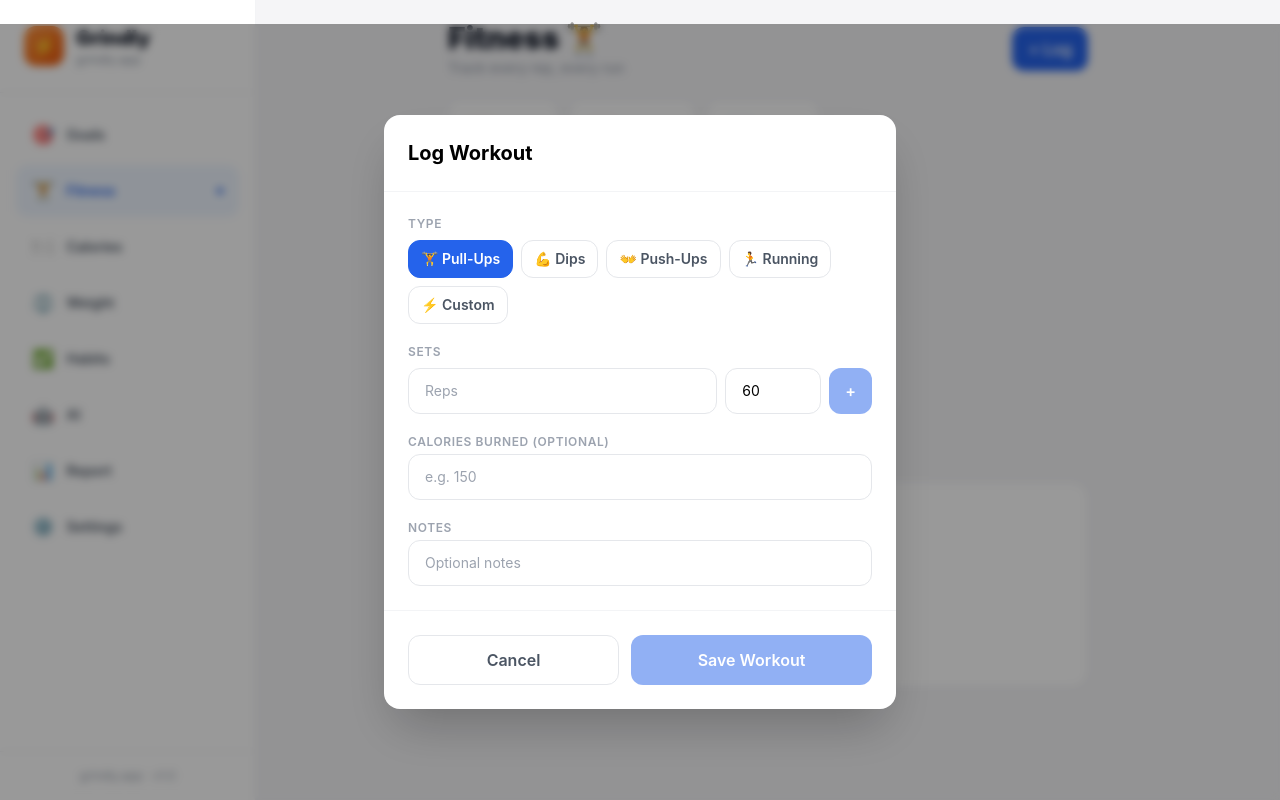
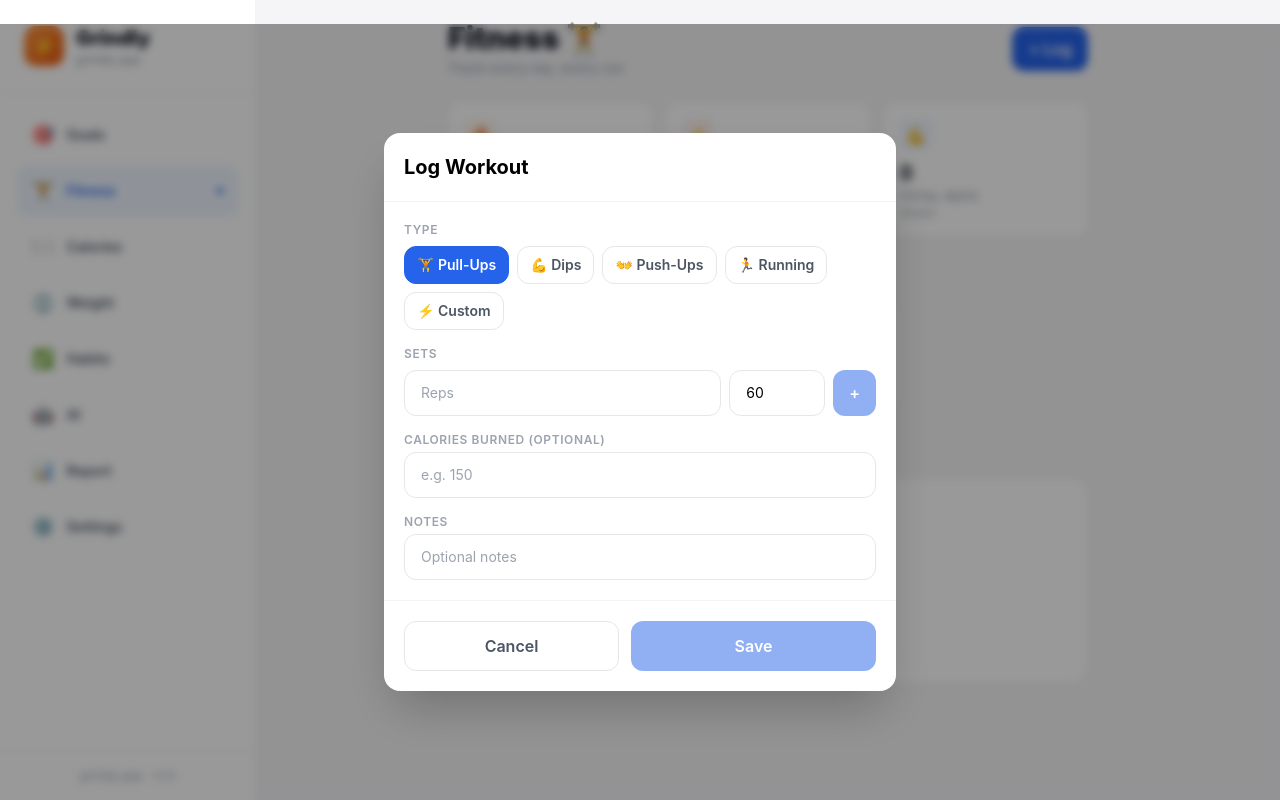
Before and after one commit to aminayawork-tech/Grindly, a Next.js app in the folder web/: page /fitness in a window 1280 px wide. Both pictures are taken after a click on the button "+ Log". Built offline with nearby package versions, Linux system fonts and the light colour scheme.

Commit message:
fix: stat cards to 3-col grid on fitness page

```diff
--- a/web/app/fitness/page.tsx
+++ b/web/app/fitness/page.tsx
@@ -76,7 +76,7 @@ export default function FitnessPage() {
         <button onClick={() => setShowLog(true)} className="btn-primary">+ Log</button>
       </div>
 
-      <div className="flex gap-3 overflow-x-auto pb-1">
+      <div className="grid grid-cols-3 gap-3">
         <StatCard label="Workouts" value={`${weeklyWorkouts}`} subtitle="this week" emoji="🔥" color="orange" />
         <StatCard label="Cals Burned" value={`${Math.round(totalCalories)}`} subtitle="recent" emoji="⚡" color="red" />
         <StatCard label="Total Reps" value={`${totalReps}`} subtitle="recent" emoji="💪" color="blue" />
@@ -114,13 +114,13 @@ export default function FitnessPage() {
               const t = WORKOUT_TYPES.find(x => x.id === w.type);
               const totalReps = w.sets.reduce((s, x) => s + x.reps, 0);
               return (
-                <div key={w.id} className="card-sm flex items-center gap-4">
-                  <div className="w-12 h-12 bg-orange-50 rounded-xl flex items-center justify-center text-2xl flex-shrink-0">
+                <div key={w.id} className="card-sm flex items-center gap-3">
+                  <div className="w-10 h-10 bg-orange-50 rounded-xl flex items-center justify-center text-xl flex-shrink-0">
                     {t?.emoji ?? '⚡'}
                   </div>
                   <div className="flex-1 min-w-0">
-                    <div className="font-semibold text-gray-900">{t?.label ?? 'Custom'}</div>
-                    <div className="text-sm text-gray-400 mt-0.5">
+                    <div className="font-semibold text-gray-900 text-sm">{t?.label ?? 'Custom'}</div>
+                    <div className="text-xs text-gray-400 mt-0.5 truncate">
                       {w.sets.length > 0 && `${w.sets.length} sets · ${totalReps} reps`}
                       {w.distance ? ` · ${w.distance.toFixed(2)} mi` : ''}
                       {w.pace ? ` · ${w.pace.toFixed(1)} min/mi` : ''}
@@ -142,11 +142,10 @@ export default function FitnessPage() {
       {showLog && (
         <div className="fixed inset-0 bg-black/40 backdrop-blur-sm z-50 flex items-end sm:items-center justify-center p-4">
           <div className="bg-white rounded-2xl w-full max-w-lg shadow-2xl">
-            <div className="p-6 border-b border-gray-100">
+            <div className="p-5 border-b border-gray-100">
               <h2 className="text-xl font-bold">Log Workout</h2>
             </div>
-            <div className="p-6 space-y-5 max-h-[70vh] overflow-y-auto">
-              {/* Type picker */}
+            <div className="p-5 space-y-4 max-h-[75vh] overflow-y-auto">
               <div>
                 <label className="label mb-2 block">Type</label>
                 <div className="flex gap-2 flex-wrap">
@@ -166,11 +165,11 @@ export default function FitnessPage() {
                 <>
                   <div className="grid grid-cols-2 gap-3">
                     <div>
-                      <label className="label mb-1 block">Distance (miles)</label>
+                      <label className="label mb-1 block">Distance (mi)</label>
                       <input className="input" type="number" step="0.01" placeholder="3.1" value={distance} onChange={e => setDistance(e.target.value)} />
                     </div>
                     <div>
-                      <label className="label mb-1 block">Avg Pace (min/mi)</label>
+                      <label className="label mb-1 block">Pace (min/mi)</label>
                       <input className="input" type="number" step="0.1" placeholder="9.5" value={pace} onChange={e => setPace(e.target.value)} />
                     </div>
                   </div>
@@ -213,9 +212,9 @@ export default function FitnessPage() {
                 <input className="input" placeholder="Optional notes" value={notes} onChange={e => setNotes(e.target.value)} />
               </div>
             </div>
-            <div className="p-6 border-t border-gray-100 flex gap-3">
-              <button onClick={() => setShowLog(false)} className="flex-1 py-3 rounded-xl border border-gray-200 font-semibold text-gray-600 hover:bg-gray-50 transition-colors">Cancel</button>
-              <button onClick={saveWorkout} disabled={!canSave} className="flex-1 btn-primary">Save Workout</button>
+            <div className="p-5 border-t border-gray-100 flex gap-3">
+              <button onClick={() => setShowLog(false)} className="flex-1 py-3 rounded-xl border border-gray-200 font-semibold text-gray-600">Cancel</button>
+              <button onClick={saveWorkout} disabled={!canSave} className="flex-1 btn-primary">Save</button>
             </div>
           </div>
         </div>
```
